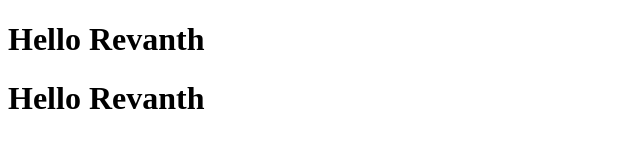
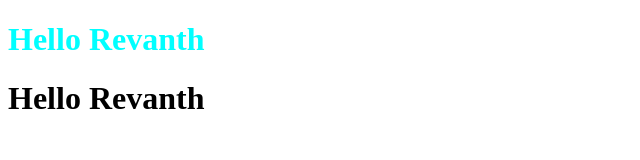
Before and after one commit to Revanth209/samplefile, a plain HTML site: page index.html in a window 1280 px wide. Shown: the whole page, without its empty margins (0-640 px from the left). Drawn offline with Linux system fonts and the light colour scheme.

Commit message:
add a new file

```diff
--- a/index.html
+++ b/index.html
@@ -4,9 +4,10 @@
   <meta charset="UTF-8">
   <meta name="viewport" content="width=device-width, initial-scale=1.0">
   <title>Document</title>
+  <link rel="stylesheet" href="style.css">
 </head>
 <body>
-  <h1>Hello Revanth</h1>
+  <h1 class="hello">Hello Revanth</h1>
   <h1>Hello Revanth</h1>
 </body>
 </html>
--- /dev/null
+++ b/style.css
@@ -0,0 +1,3 @@
+.hello{
+  color: aqua;
+}
```
